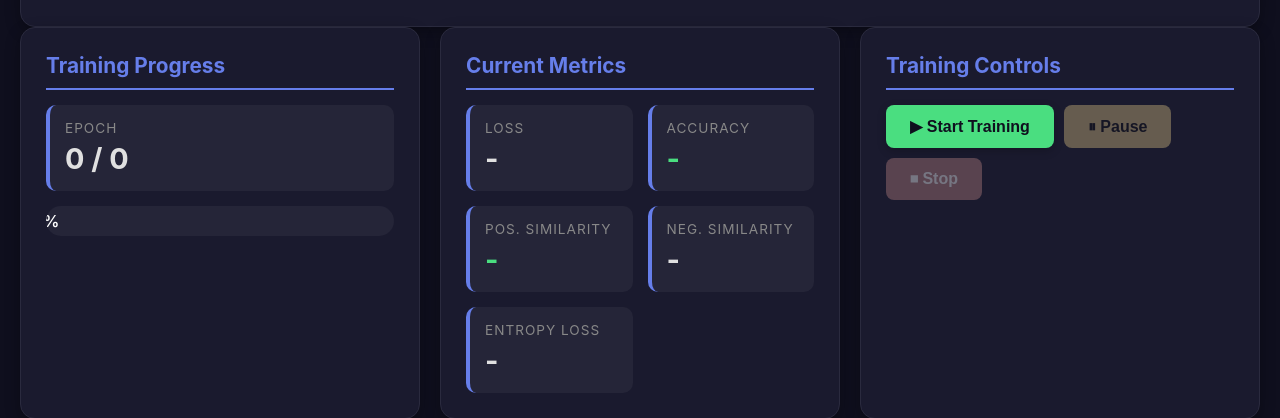
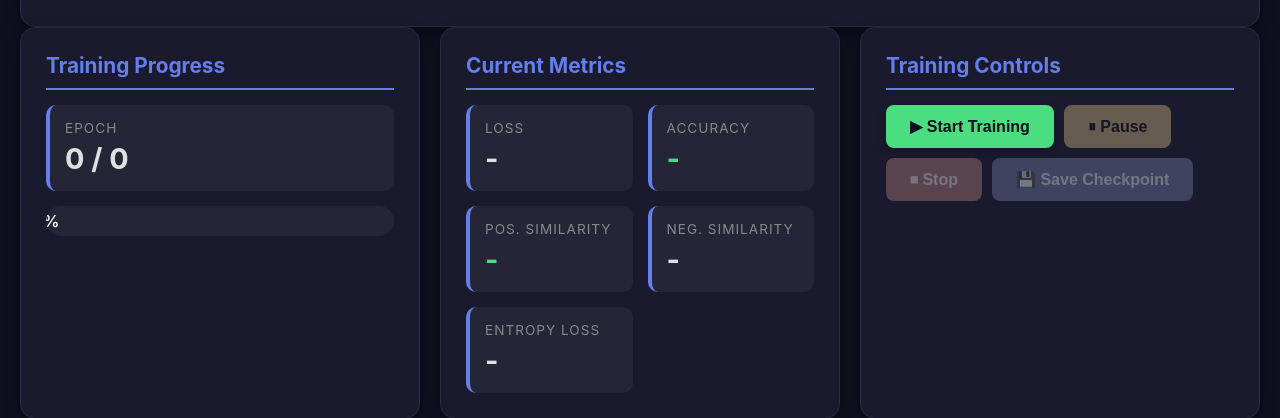
Before and after one commit to DBravy/IRSlot, a Flask app: page / in a window 1280 px wide. Shown: the part 1437-1855 px from the top of the page. Run offline with Flask 3, Linux system fonts and the light colour scheme; some libraries are stand-ins or nearby versions.

Commit message:
one-hot colors and save checkpoint

```diff
--- a/app.py
+++ b/app.py
@@ -1107,6 +1107,69 @@
     })
 
 
+@app.route('/api/save_checkpoint_now', methods=['POST'])
+def api_save_checkpoint_now():
+    """Save a checkpoint immediately without stopping training."""
+    if training_state['status'] not in ['running', 'paused']:
+        return jsonify({'error': 'Training is not active'}), 400
+
+    if training_components['model'] is None:
+        return jsonify({'error': 'No model to save'}), 400
+
+    try:
+        epoch = training_state['current_epoch']
+        config = training_components['config']
+        checkpoint_dir = config.get('checkpoint_dir', 'checkpoints')
+        os.makedirs(checkpoint_dir, exist_ok=True)
+
+        # Create a timestamped filename to avoid overwriting scheduled checkpoints
+        timestamp = datetime.now().strftime('%Y%m%d_%H%M%S')
+        filename = f'manual_checkpoint_epoch_{epoch}_{timestamp}.pt'
+        path = os.path.join(checkpoint_dir, filename)
+
+        # Get current metrics from training state
+        metrics = {}
+        if training_state['metrics']['train_loss']:
+            idx = len(training_state['metrics']['train_loss']) - 1
+            metrics = {
+                'loss': training_state['metrics']['train_loss'][idx],
+                'accuracy': training_state['metrics']['train_accuracy'][idx],
+                'avg_positive_sim': training_state['metrics']['positive_similarity'][idx],
+                'avg_negative_sim': training_state['metrics']['negative_similarity'][idx],
+            }
+
+        torch.save({
+            'epoch': epoch,
+            'model_state_dict': training_components['model'].state_dict(),
+            'memory_bank_state_dict': training_components['memory_bank'].state_dict(),
+            'optimizer_state_dict': training_components['optimizer'].state_dict(),
+            'metrics': metrics,
+            'config': config,
+            'manual_save': True,
+            'timestamp': timestamp,
+        }, path)
+
+        print(f"Manual checkpoint saved: {path}")
+        socketio.emit('checkpoint_saved', {
+            'path': path,
+            'epoch': epoch,
+            'timestamp': timestamp
+        })
+
+        return jsonify({
+            'status': 'saved',
+            'path': path,
+            'epoch': epoch,
+            'timestamp': timestamp
+        })
+
+    except Exception as e:
+        print(f"ERROR saving manual checkpoint: {e}")
+        import traceback
+        traceback.print_exc()
+        return jsonify({'error': f'Failed to save checkpoint: {str(e)}'}), 500
+
+
 @socketio.on('connect')
 def handle_connect():
     """Handle client connection."""
--- a/templates/dashboard.html
+++ b/templates/dashboard.html
@@ -567,6 +567,9 @@
                 <button class="btn btn-stop" id="btn-stop" onclick="stopTraining()" disabled>
                     ⏹ Stop
                 </button>
+                <button class="btn btn-save" id="btn-save-checkpoint" onclick="saveCheckpointNow()" disabled>
+                    💾 Save Checkpoint
+                </button>
             </div>
         </div>
     </div>
@@ -1031,6 +1034,35 @@
                 .catch(err => console.error('Error toggling attention viz:', err));
         }
 
+        function saveCheckpointNow() {
+            console.log('💾 Save checkpoint button clicked');
+            const btn = document.getElementById('btn-save-checkpoint');
+            const originalText = btn.textContent;
+            btn.textContent = '💾 Saving...';
+            btn.disabled = true;
+
+            fetch('/api/save_checkpoint_now', { method: 'POST' })
+                .then(res => res.json())
+                .then(data => {
+                    console.log('Save checkpoint response:', data);
+                    if (data.error) {
+                        alert('Error saving checkpoint: ' + data.error);
+                    } else {
+                        alert(`Checkpoint saved!\n\nPath: ${data.path}\nEpoch: ${data.epoch}`);
+                    }
+                })
+                .catch(err => {
+                    console.error('Error saving checkpoint:', err);
+                    alert('Failed to save checkpoint. Check console for details.');
+                })
+                .finally(() => {
+                    btn.textContent = originalText;
+                    // Re-enable if training is still active
+                    const status = document.getElementById('status').textContent.toLowerCase();
+                    btn.disabled = !(status === 'running' || status === 'paused');
+                });
+        }
+
         function updateAttentionVizButton(paused) {
             const btn = document.getElementById('btn-toggle-attention-viz');
             if (paused) {
@@ -1047,6 +1079,7 @@
             const btnStart = document.getElementById('btn-start');
             const btnPause = document.getElementById('btn-pause');
             const btnStop = document.getElementById('btn-stop');
+            const btnSaveCheckpoint = document.getElementById('btn-save-checkpoint');
 
             console.log('Updating buttons for status:', status);
 
@@ -1055,16 +1088,19 @@
                 btnStart.textContent = status === 'stopped' || status === 'completed' ? '▶ Start New Training' : '▶ Start Training';
                 btnPause.disabled = true;
                 btnStop.disabled = true;
+                btnSaveCheckpoint.disabled = true;
             } else if (status === 'running') {
                 btnStart.disabled = true;
                 btnPause.disabled = false;
                 btnPause.textContent = '⏸ Pause';
                 btnStop.disabled = false;
+                btnSaveCheckpoint.disabled = false;
             } else if (status === 'paused') {
                 btnStart.disabled = false;
                 btnStart.textContent = '▶ Resume';
                 btnPause.disabled = true;
                 btnStop.disabled = false;
+                btnSaveCheckpoint.disabled = false;
             }
         }
 
@@ -1149,6 +1185,7 @@
         window.stopTraining = stopTraining;
         window.saveConfiguration = saveConfiguration;
         window.toggleAttentionViz = toggleAttentionViz;
+        window.saveCheckpointNow = saveCheckpointNow;
 
         // Update hard attention label based on checkbox state
         function updateHardAttentionLabel() {
```
Also changed, not shown: encoder.py (+8 -14 lines).
